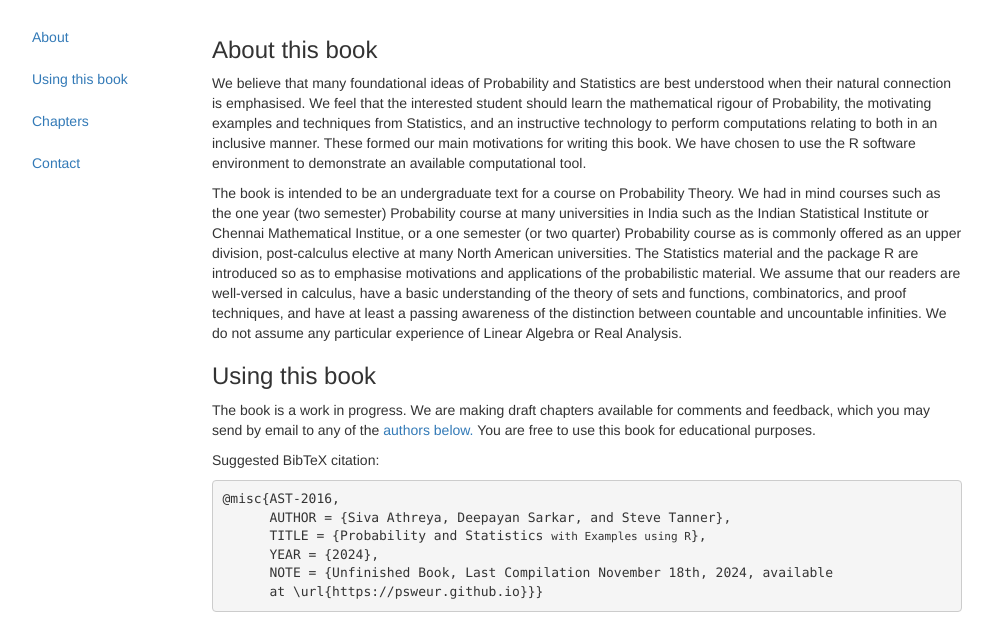
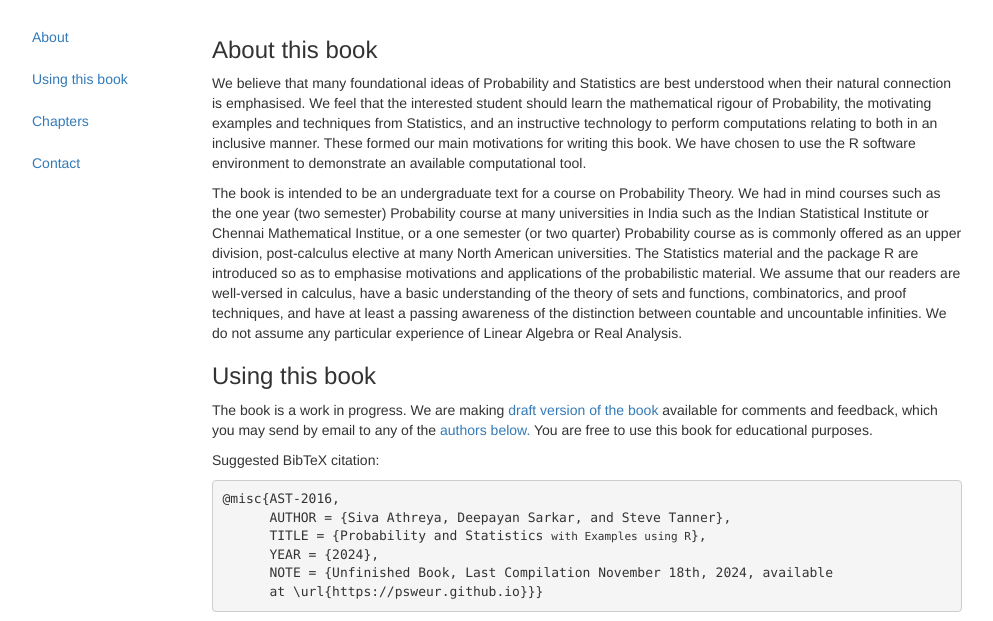
Before and after one commit to psweur/psweur.github.io, a plain HTML site: page index.html in a window 1280 px wide. Shown: the part 179-800 px from the top of the page, without its empty margins (53-1046 px from the left). Drawn offline with nearby package versions, Linux system fonts and the light colour scheme; some packages are replaced by stand-ins of ours.

Commit message:
Update index.html

```diff
--- a/index.html
+++ b/index.html
@@ -85,8 +85,8 @@
 
 
 <h3 class="hfc" id="usage">Using this book</h3>
-<p>The book is a work in progress. We are making draft chapters
-  available for comments and feedback, which you may send by email to
+<p>The book is a work in progress. We are making <a href="book.pdf" target="_chapview">draft version of the book</a>
+ available for comments and feedback, which you may send by email to
   any of the <a role="contact" href="#contact"> authors below.</a>
   You are free to use this book for educational purposes.  </p>
 
```
